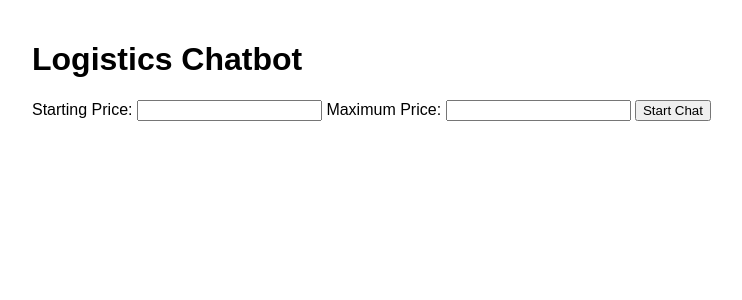
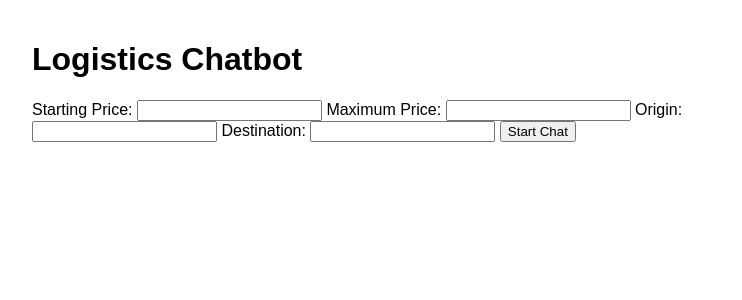
Before and after one commit to BackToFrancesco/LogistiQ-chatbot-interface, a Flask app: page / in a window 1280 px wide. Shown: the top 300 px of the page, without its empty margins (208-950 px from the left). Run offline with Flask 3, Linux system fonts and the light colour scheme.

Commit message:
feat: implement session-based chat initialization

```diff
--- a/app.py
+++ b/app.py
@@ -1,7 +1,8 @@
-from flask import Flask, render_template, request, jsonify
+from flask import Flask, render_template, request, jsonify, session, redirect, url_for
 from chatbot import chat, get_initial_message_english, LANGUAGE, ORIGIN, DESTINATION, translate_message, ChatbotResponse
 
 app = Flask(__name__)
+app.secret_key = 'your_secret_key_here'  # Add this line for session management
 
 conversation_history = []
 current_offer = 0
@@ -13,7 +14,12 @@ destination = DESTINATION
 
 @app.route('/')
 def index():
-    return render_template('index.html')
+    # Pass any existing chat parameters to the template
+    return render_template('index.html',
+                           starting_price=session.get('starting_price'),
+                           max_price=session.get('max_price'),
+                           origin=session.get('origin'),
+                           destination=session.get('destination'))
 
 @app.route('/start_chat', methods=['POST'])
 def start_chat():
@@ -77,34 +83,17 @@ def analyze_conversation_for_final_price(conversation_history):
 
 @app.route('/receive_params', methods=['POST'])
 def receive_params():
-    global starting_price, max_price, current_offer, conversation_history, final_price, origin, destination
-
     data = request.json
     print("Received params:", data)
 
-    # Extract necessary parameters from the received JSON
-    starting_price = float(data.get('starting_price', 0))
-    max_price = float(data.get('max_price', 0))
-    origin = data.get('origin', ORIGIN)
-    destination = data.get('destination', DESTINATION)
+    # Store parameters in session
+    session['starting_price'] = float(data.get('starting_price', 0))
+    session['max_price'] = float(data.get('max_price', 0))
+    session['origin'] = data.get('origin', ORIGIN)
+    session['destination'] = data.get('destination', DESTINATION)
 
-    # Initialize chat parameters
-    current_offer = starting_price
-    final_price = starting_price
-    conversation_history = []
-
-    # Generate initial message
-    initial_message = translate_message(get_initial_message_english(starting_price, origin, destination), target_language=LANGUAGE)
-    conversation_history.append({"role": "assistant", "content": initial_message})
-
-    # Start the chat with the model
-    response = chat("", LANGUAGE, current_offer, origin, destination, starting_price, max_price)
-
-    return jsonify({
-        "status": "Chat initiated",
-        "initial_message": initial_message,
-        "model_response": response.message
-    })
+    # Redirect to the main page
+    return redirect(url_for('index'))
 
 if __name__ == '__main__':
     app.run(debug=True, host='0.0.0.0', port=8080)
--- a/templates/index.html
+++ b/templates/index.html
@@ -46,6 +46,10 @@
         <input type="number" id="starting-price" required>
         <label for="max-price">Maximum Price:</label>
         <input type="number" id="max-price" required>
+        <label for="origin">Origin:</label>
+        <input type="text" id="origin" required>
+        <label for="destination">Destination:</label>
+        <input type="text" id="destination" required>
         <button onclick="startChat()">Start Chat</button>
     </div>
     <div id="chat-interface" style="display: none;">
@@ -55,15 +59,38 @@
     </div>
 
     <script>
+        // Check for existing chat parameters when the page loads
+        $(document).ready(function() {
+            const startingPrice = {{ starting_price|default('null') }};
+            const maxPrice = {{ max_price|default('null') }};
+            const origin = "{{ origin|default('') }}";
+            const destination = "{{ destination|default('') }}";
+
+            if (startingPrice && maxPrice && origin && destination) {
+                $('#starting-price').val(startingPrice);
+                $('#max-price').val(maxPrice);
+                $('#origin').val(origin);
+                $('#destination').val(destination);
+                startChat();
+            }
+        });
+
         function startChat() {
             const startingPrice = $('#starting-price').val();
             const maxPrice = $('#max-price').val();
+            const origin = $('#origin').val();
+            const destination = $('#destination').val();
 
             $.ajax({
                 url: '/start_chat',
                 method: 'POST',
                 contentType: 'application/json',
-                data: JSON.stringify({ starting_price: startingPrice, max_price: maxPrice }),
+                data: JSON.stringify({
+                    starting_price: startingPrice,
+                    max_price: maxPrice,
+                    origin: origin,
+                    destination: destination
+                }),
                 success: function(response) {
                     $('#setup-form').hide();
                     $('#chat-interface').show();
```
